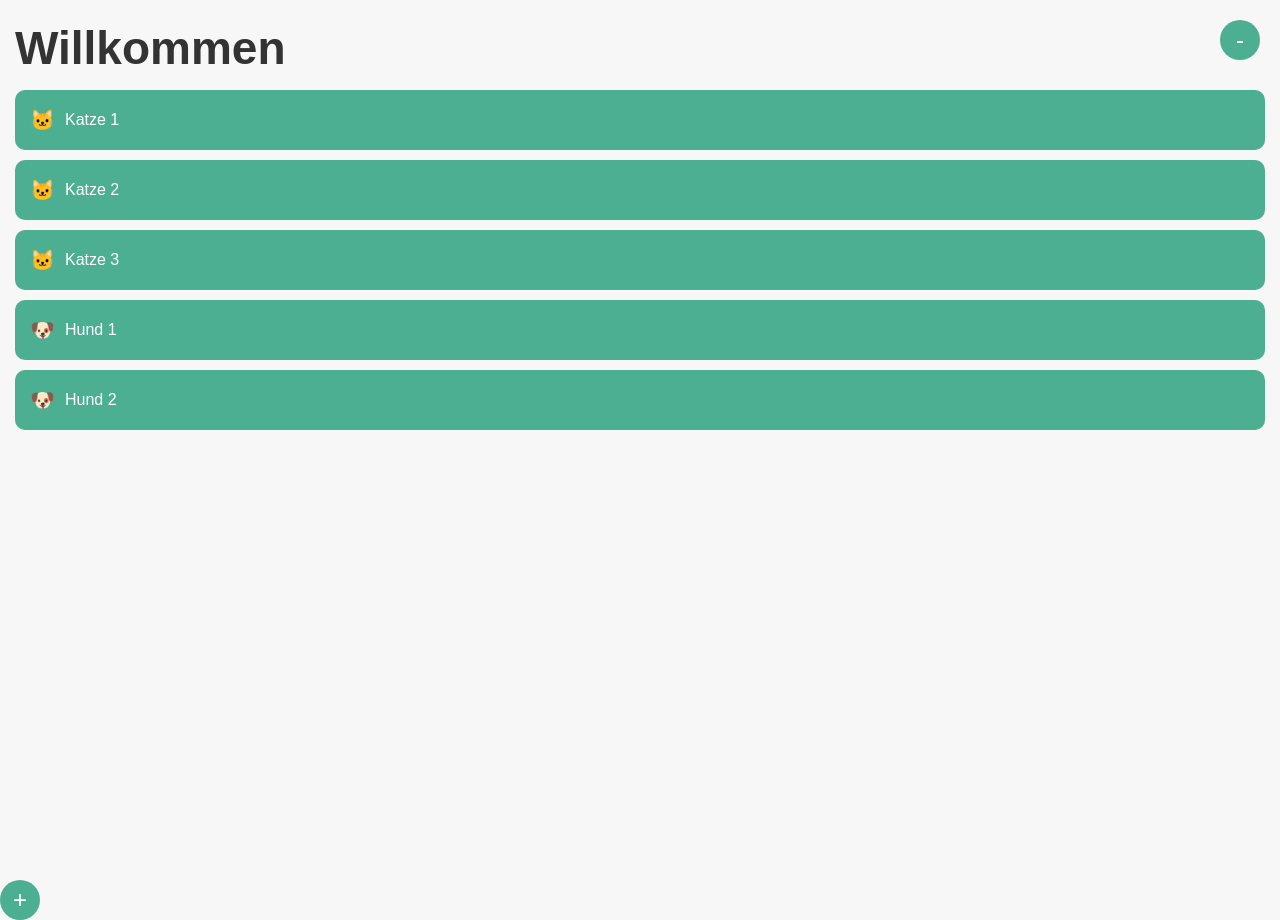
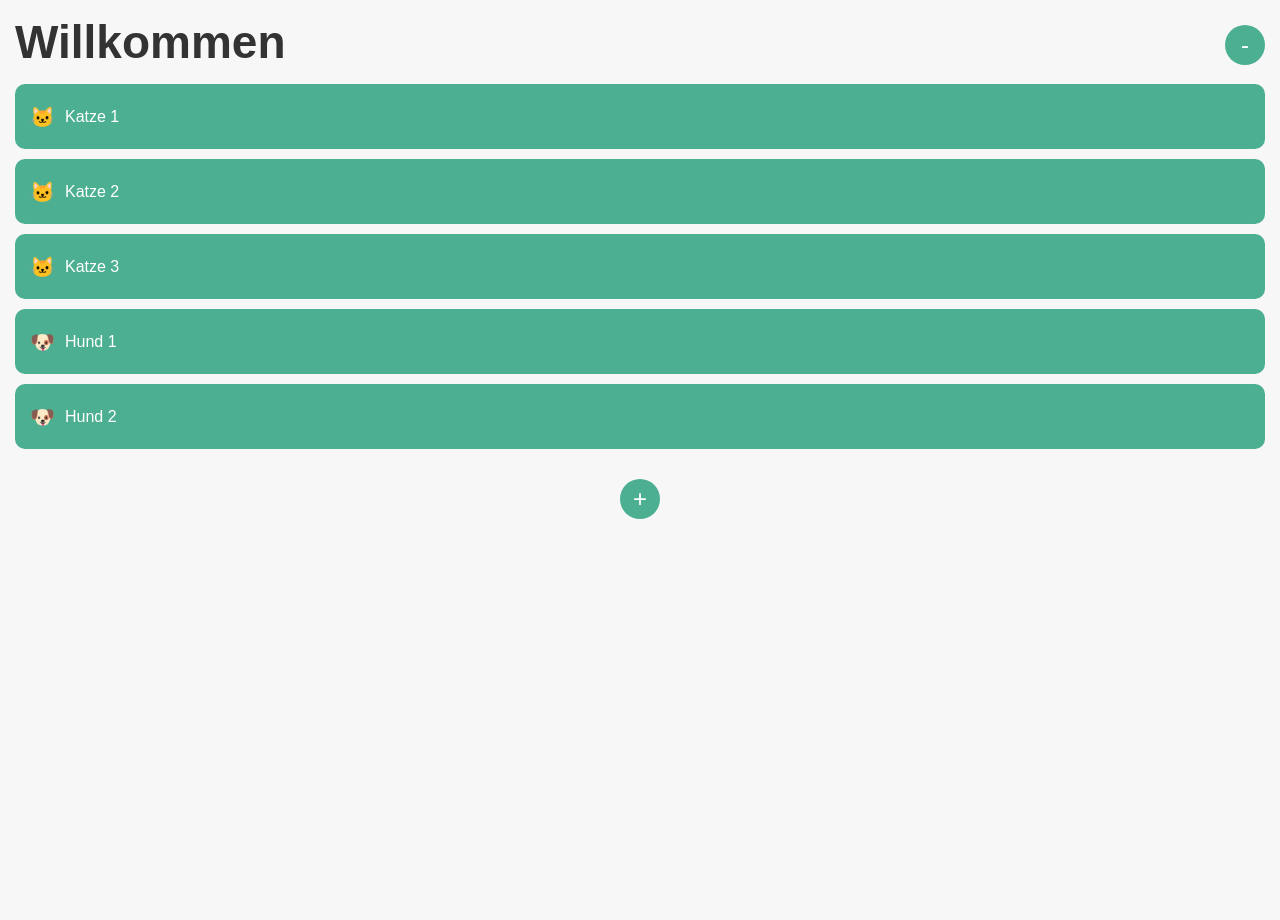
Before and after one commit to jakemoes/Pet-Tracker, a plain HTML site: page PWA/welcome.html in a window 1280 px wide. After the commit the page ends 800 px from the top, so only its background shows below. Drawn offline with Linux system fonts and the light colour scheme.

Commit message:
finish css welcome

```diff
--- a/PWA/welcome.css
+++ b/PWA/welcome.css
@@ -4,39 +4,43 @@ body {
     margin: 0;
     padding: 0;
     display: flex;
-    justify-content: center;
+    justify-content: flex-start; /* Inhalte beginnen oben */
     align-items: center;
     flex-direction: column;
     height: 100vh;
 }
 
 .container {
-    text-align: center;
+    text-align: left;
     width: 100%;
+    display: flex;
+    flex-direction: column; /* Reihenfolge der Elemente vertikal */
+    align-items: left; /* Zentriert horizontal */
+    justify-content: flex-start; /* Beginnt oben */
 }
 
 h1 {
+    position: relative;
     padding-left: 15px;
     font-size: 46px;
     text-align: left;
-    margin-bottom: 65px;
+    margin: 0; /* Abstand entfernen */
     color: #333;
-    position: relative; /* Setzt das Element relativ zum normalen Layout */
-    top: 50px; /* Verschiebt das Element nach unten */
+    top: 15px; /* Verschiebung zurücksetzen */
 }
 
 .button-list {
     display: flex; /* Flexbox aktivieren */
     flex-direction: column; /* Buttons vertikal anordnen */
     gap: 10px; /* Abstand zwischen den Buttons */
-    margin: 0 15px; /* Abstand zu allen Seiten */
-    width: calc(100% - 30px); /* Volle Breite minus 30px (15px links und rechts) */
-    height: calc(100vh - 30px); /* Höhe der Seite minus 30px für den Abstand oben und unten */
+    margin: 30px 15px; /* Abstand oben (kann angepasst werden) */
+    width: calc(100% - 30px); /* Volle Breite minus 30px */
+    height: auto; /* Höhe anpassen */
 }
 
 .item {
-    flex: 1; /* Alle Buttons gleich groß machen */
-    max-height: 60px; /* Optional: Maximale Höhe für Buttons festlegen */
+    flex: none; /* Keine automatische Größe */
+    height: 65px;
     display: flex;
     align-items: center; /* Zentriert den Inhalt vertikal */
     justify-content: start; /* Zentriert den Text horizontal */
@@ -56,8 +60,6 @@ h1 {
 }
 
 .add-button {
-    position: absolute;
-    margin-top: 20px;
     background-color: #4caf91;
     color: white;
     border: none;
@@ -67,14 +69,15 @@ h1 {
     font-size: 24px;
     cursor: pointer;
     display: flex; /* Flexbox aktivieren */
-    justify-content: center; /* Horizontale Zentrierung */
+    justify-content: center;
     align-items: center;
+    align-self: center; /* Zentriert den Button horizontal */
 }
 
-.button_top-right{
+.button_top-right {
     position: absolute;
-    top: 20px;
-    right: 20px;
+    top: 25px; /* Direkt oben */
+    right: 15px;
     background-color: #4caf91;
     color: white;
     border: none;
```
